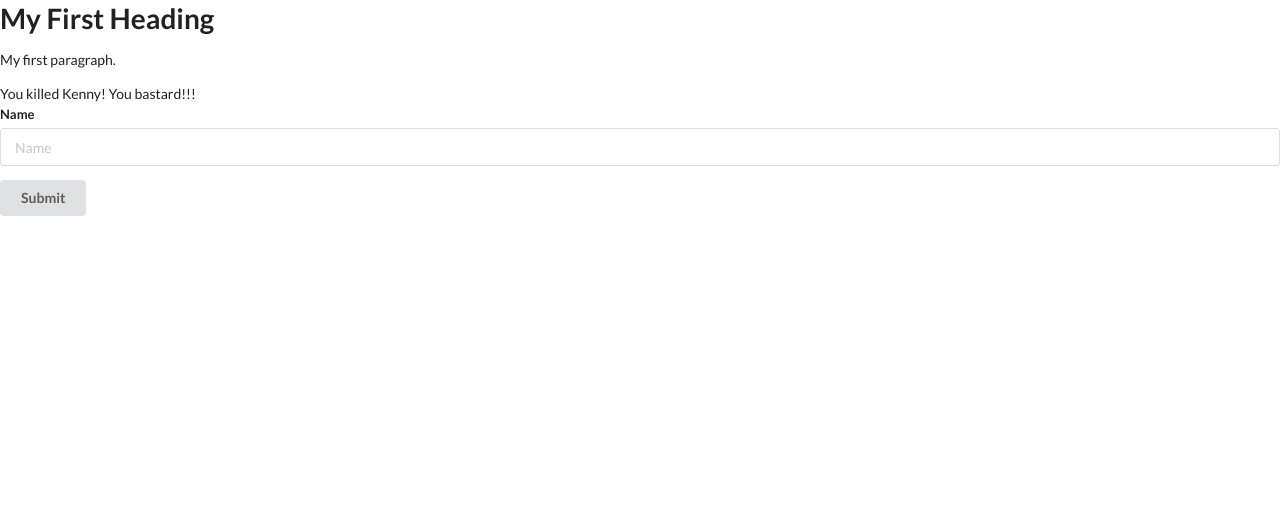
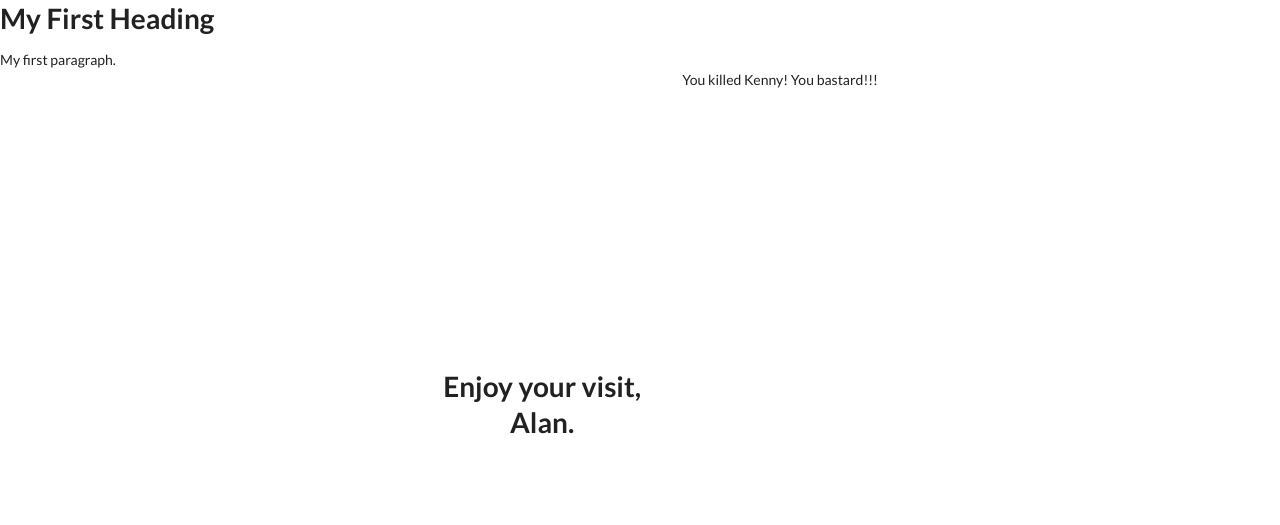
Before and after one commit to AlanLiu96/AibDelivery, a Flask app: page /havefun in a window 1280 px wide. Shown: the top 525 px of the page. Run offline with Flask 2, Linux system fonts and the light colour scheme; some libraries are stand-ins or nearby versions.

Commit message:
Update havefun.html

```diff
--- a/templates/havefun.html
+++ b/templates/havefun.html
@@ -16,6 +16,13 @@
 
 <p>My first paragraph.</p>
 
+<div class="ui one row stackable center aligned page grid">
+  <div class="column five wide">
+
+    <h1 class="ui header"><br><br><br><br><br><br><br><br>Enjoy your visit, {{name}}.<br><br><br></h1>
+
+  </div>
+
 {% if language=='english' %}
     {{name}} is sick.
 {% elif language=='german' %}
@@ -26,13 +33,5 @@
     Kenny looks okay --- so far
 {% endif %}
 
-<form action="/name" method="post" class="ui form">
-  <div class="field">
-    <label>Name</label>
-    <input type="text" name="name" placeholder="Name">
-  </div>
-  <button class="ui button" type="submit">Submit</button>
-</form>
-
 </body>
 </html>
```
